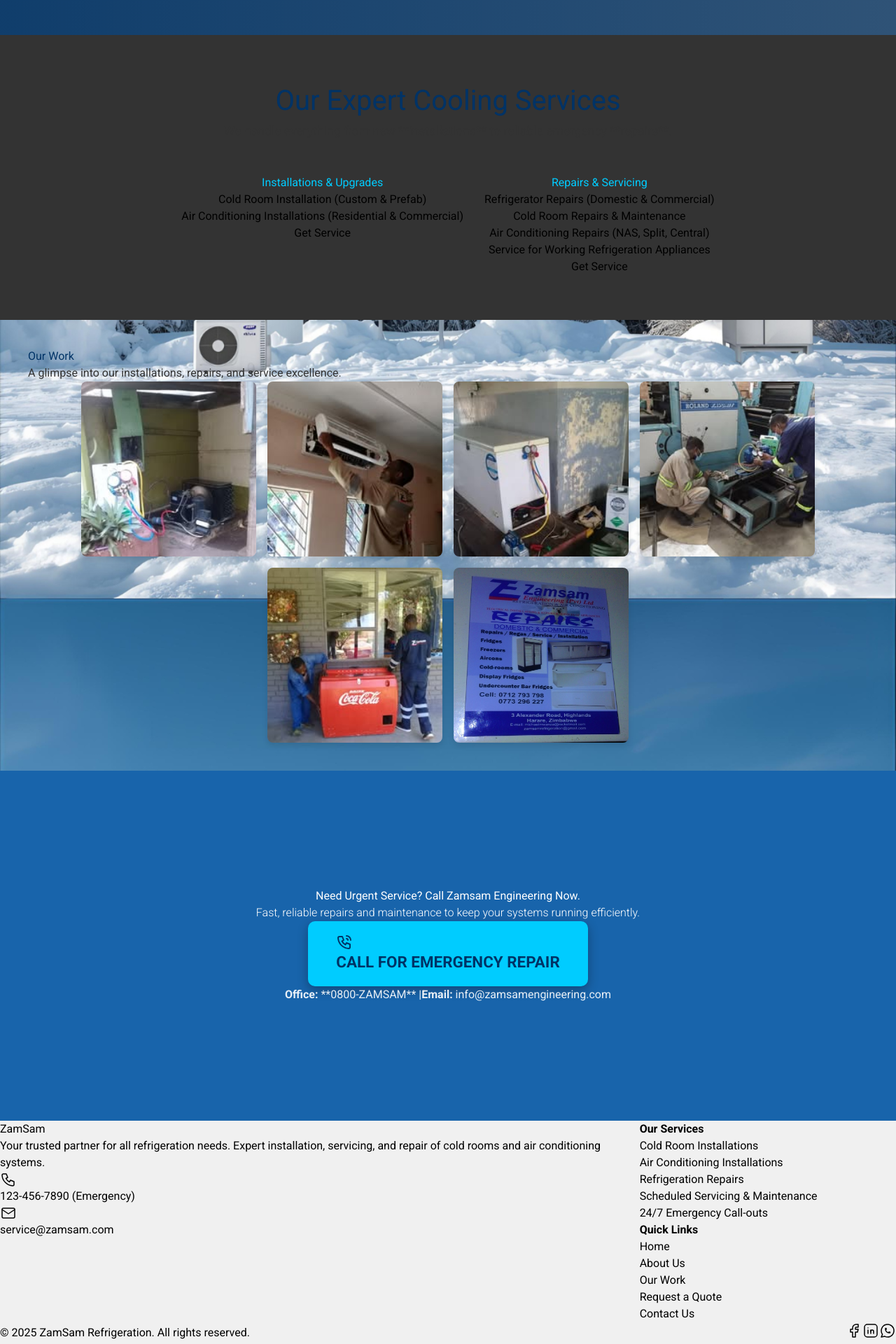
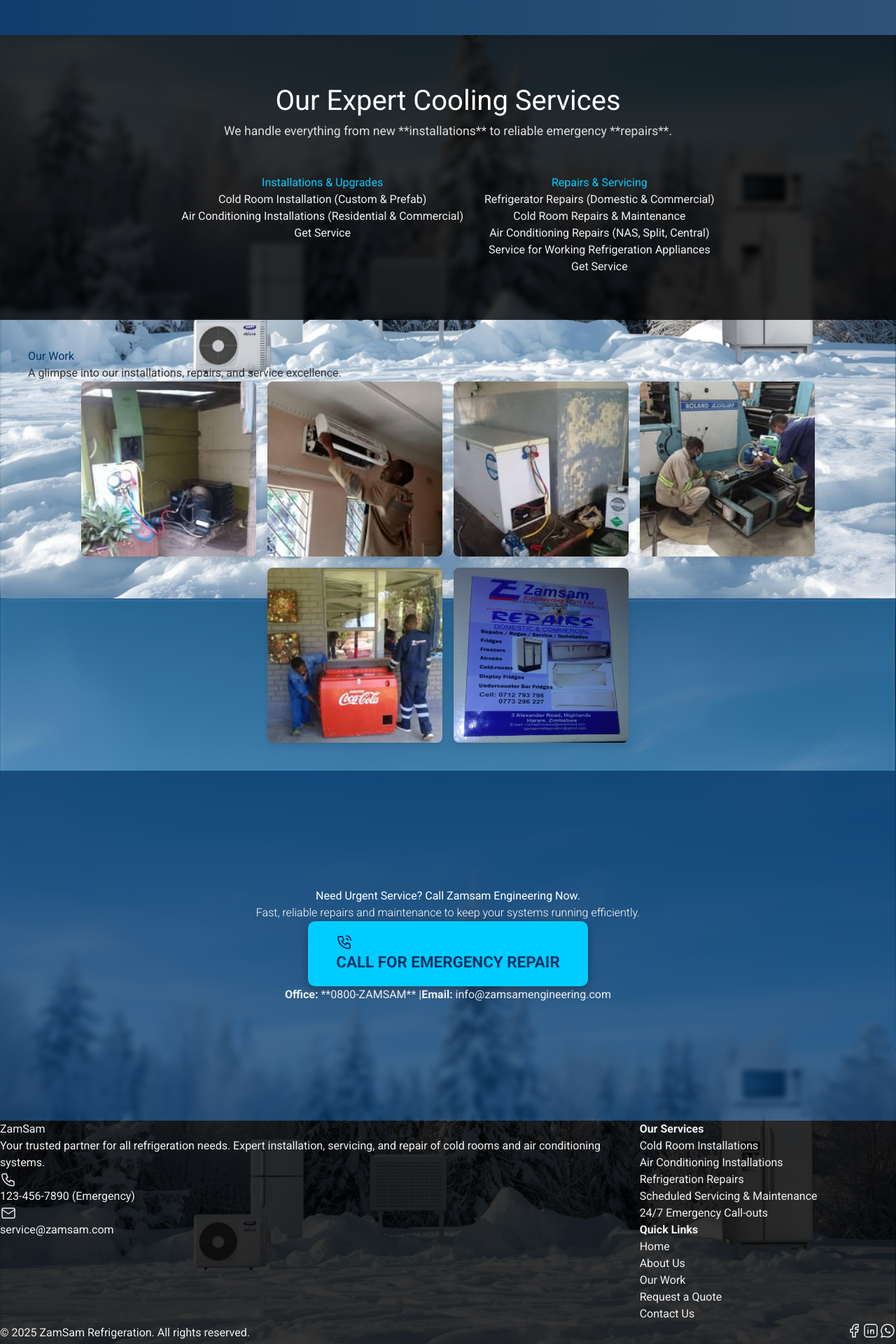
Before and after one commit to Mikelesnr/zamsam-frontend, a Next.js app: page / in a window 1280 px wide. Shown: the part 425-2345 px from the top of the page at 70% size. Built offline with nearby package versions, Linux system fonts and the light colour scheme; grey boxes are pictures that could not be loaded.

Commit message:
cta styling change

```diff
--- a/components/CTA.tsx
+++ b/components/CTA.tsx
@@ -12,21 +12,15 @@ import { IconPhoneCall } from "@tabler/icons-react";
 import classes from "@/styles/CTA.module.css";
 
 const CTA: React.FC = () => {
-  const theme = useMantineTheme();
+  // const theme = useMantineTheme();
 
   return (
-    <Box
-      id="contact"
-      py={160}
-      bg={theme.colors.blue[9]}
-      ta="center"
-      className={classes.ctaSection}
-    >
+    <Box id="contact" py={160} ta="center" className={classes.ctaSection}>
       <Container size="md">
         <Title order={2} mb="md" c="cyan.4">
           Need Urgent Service? Call Zamsam Engineering Now.
         </Title>
-        <Text size="lg" mb="xl" c={theme.white} fw={300}>
+        <Text size="lg" mb="xl" fw={300}>
           Fast, reliable repairs and maintenance to keep your systems running
           efficiently.
         </Text>
@@ -44,7 +38,7 @@ const CTA: React.FC = () => {
           CALL FOR EMERGENCY REPAIR
         </Button>
 
-        <Text mt="xl" size="md" c={theme.white} opacity={0.9}>
+        <Text mt="xl" size="md" opacity={0.9}>
           <Text span fw={600} mr="sm">
             Office:
           </Text>{" "}
--- a/styles/CTA.module.css
+++ b/styles/CTA.module.css
@@ -5,7 +5,9 @@
   text-align: center;
   height: 500px;
   align-content: center;
-  background: none;
+  background-color: rgba(0, 51, 102, 0.7);
+  backdrop-filter: blur(4px); /* Optional: subtle blur */
+  position: relative;
 }
 
 .ctaHeadline {
@@ -18,6 +20,7 @@
   font-size: 1.2rem;
   margin-bottom: 2rem;
   font-weight: 300;
+  color: #ffffff;
 }
 
 .ctaButton {
--- a/styles/Footer.module.css
+++ b/styles/Footer.module.css
@@ -4,7 +4,8 @@
   margin-top: rem(120);
   padding-top: calc(var(--mantine-spacing-xl) * 2);
   padding-bottom: calc(var(--mantine-spacing-xl) * 2);
-  background-color: var(--background);
+  background-color: rgba(0, 0, 0, 0.8);
+  color: #f0f0f0;
   border-top: rem(1) solid
     light-dark(var(--mantine-color-gray-2), var(--mantine-color-dark-5));
 }
@@ -21,7 +22,7 @@
 }
 
 .logoText {
-  color: var(--mantine-color-black);
+  color: var(--mantine-color-white);
 }
 
 .logoText span {
--- a/styles/Services.module.css
+++ b/styles/Services.module.css
@@ -2,18 +2,20 @@
 .servicesSection {
   padding: 4rem 5%;
   text-align: center;
-  background-color: #333333;
+  background-color: rgba(0, 0, 0, 0.8);
+  color: #f0f0f0;
+  backdrop-filter: blur(4px);
 }
 
 .sectionTitle {
   font-size: 2.5rem;
-  color: #003366; /* Primary Blue */
+  color: #ffffff; /* Primary Blue */
   margin-bottom: 1rem;
 }
 
 .sectionSubtitle {
   font-size: 1.1rem;
-  color: #333333;
+  color: #dddddd;
   margin-bottom: 3rem;
 }
 
@@ -33,11 +35,12 @@
 }
 
 .card {
-  background-color: #ffffff;
+  background-color: #1a1a1a; /* Optional: dark card */
+  color: #f0f0f0;
   padding: 30px;
   border-radius: 10px;
-  box-shadow: 0 5px 15px rgba(0, 0, 0, 0.1);
-  flex: 1 1 45%; /* Flex basis for two columns */
+  box-shadow: 0 5px 15px rgba(0, 0, 0, 0.3);
+  flex: 1 1 45%;
   text-align: left;
   min-height: 400px;
   transition: transform 0.3s;
@@ -65,34 +68,25 @@
 .listItem {
   font-size: 1.1rem;
   margin-bottom: 10px;
-  color: #333333;
+  color: #e0e0e0;
   position: relative;
   padding-left: 25px;
 }
 
-/* Use a pseudo-element for a checkmark icon */
 .listItem::before {
-  content: "✓"; /* Or use a proper icon font/SVG */
-  color: #003366;
+  content: "✓";
+  color: #00ccff;
   font-weight: bold;
   position: absolute;
   left: 0;
 }
 
 .cardButton {
-  display: inline-block;
-  background-color: #003366;
-  color: #ffffff;
-  padding: 10px 20px;
-  border: none;
-  border-radius: 5px;
-  font-weight: 600;
-  cursor: pointer;
-  text-decoration: none;
-  transition: background-color 0.3s;
+  background-color: #00ccff;
+  color: #000000;
 }
 
 .cardButton:hover {
-  background-color: #00ccff;
+  background-color: #ffffff;
   color: #003366;
 }
```
